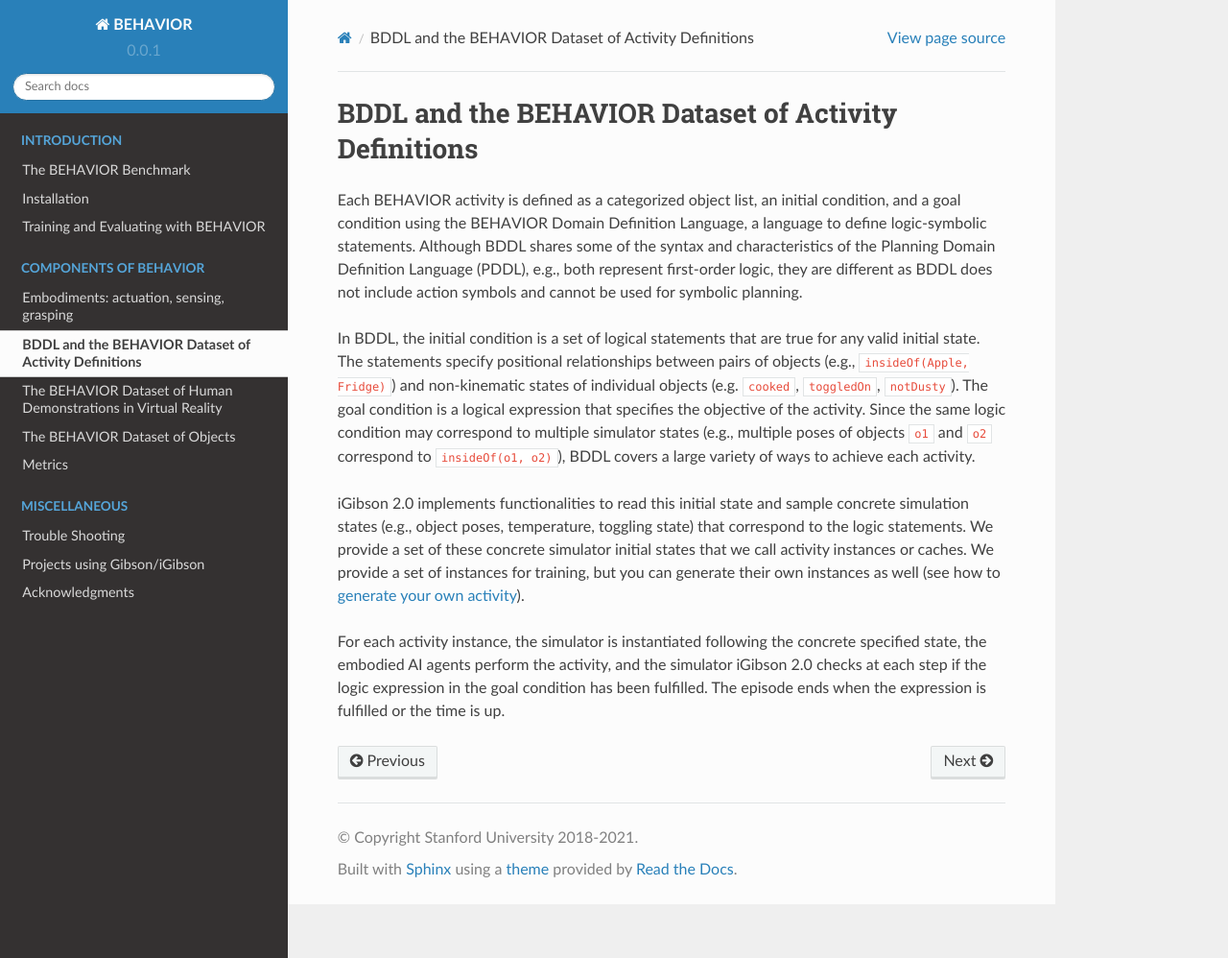
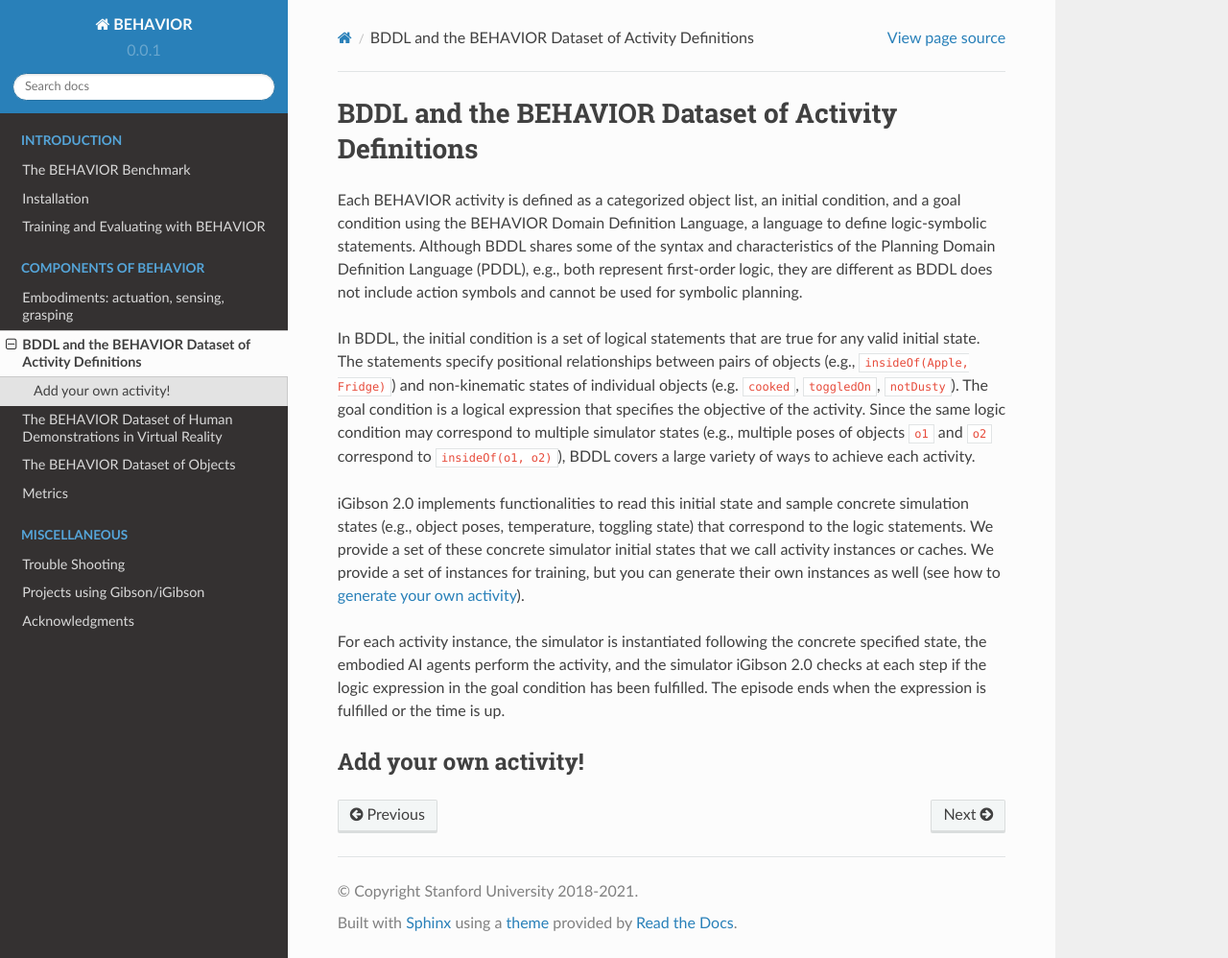
Before and after one commit to StanfordVL/behavior, a Sphinx documentation site: the page built from docs/activities.md, in a window 1280 px wide and 998 px high. Shown: the whole window at 96% size. Built offline with Sphinx 7.4.7 and the Read the Docs theme 2.0.0, drawn with Linux system fonts in a browser that asks for light colours.

Commit message:
add your own

```diff
--- a/docs/activities.md
+++ b/docs/activities.md
@@ -14,3 +14,5 @@ We provide a set of instances for training, but you can generate their own insta
 
 For each activity instance, the simulator is instantiated following the concrete specified state, the embodied AI agents perform the activity, and the simulator iGibson 2.0 checks at each step if the logic expression in the goal condition has been fulfilled.
 The episode ends when the expression is fulfilled or the time is up.
+
+## Add your own activity!
--- a/docs/vr_demos.md
+++ b/docs/vr_demos.md
@@ -136,3 +136,5 @@ Additional description of the dimensions of the arrays noted above: the followin
     - torso tracker is valid (1)
     - position (3)
     - rotation (4)
+
+## Add your own demos!
```
